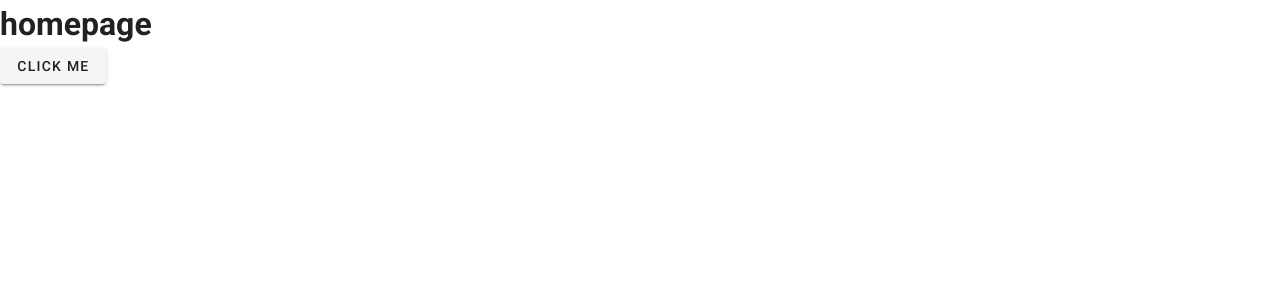
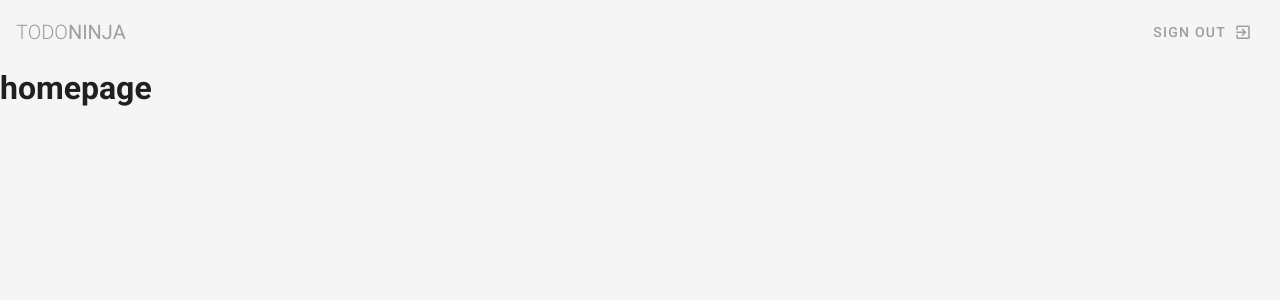
Before and after one commit to sai-myne/Vuetify, a Vue app: page / in a window 1280 px wide. Shown: the top 300 px of the page. Built offline with nearby package versions, Linux system fonts and the light colour scheme.

Commit message:
Toolbars

```diff
--- a/src/App.vue
+++ b/src/App.vue
@@ -1,17 +1,18 @@
 <template>
   <v-app>
-
-    <v-main>
+    <Navbar />
+    <v-main class="grey lighten-4">
       <router-view></router-view>
     </v-main>
   </v-app>
 </template>
 
 <script>
-
+import Navbar from '@/components/Navbar'
 export default {
   name: 'App',
 
+  components: { Navbar },
 
 
   data: () => ({
--- /dev/null
+++ b/src/components/Navbar.vue
@@ -0,0 +1,22 @@
+<template>
+    <nav>
+        <v-app-bar flat app>
+            <v-toolbar-title class="text-uppercase grey--text">
+                <span class="font-weight-light">Todo</span>
+                <span>Ninja</span>
+            </v-toolbar-title>
+            <v-spacer></v-spacer>
+            <v-btn text color="grey">
+                <span>Sign Out</span>
+                <v-icon right>mdi-exit-to-app</v-icon>
+            </v-btn>
+        </v-app-bar>
+    </nav>
+</template>
+
+
+<script>
+export default {
+
+}
+</script>
--- a/src/views/Home.vue
+++ b/src/views/Home.vue
@@ -1,11 +1,7 @@
 <template>
   <div class="home">
     <h1>homepage</h1>
-    <!-- <v-btn class="hidden-md-and-down">click me</v-btn> -->
 
-    <!-- <v-btn class="hidden-md-and-up">click me</v-btn> -->
-
-    <v-btn class="hidden-sm-only">click me</v-btn>
   </div>
 </template>
 
```
